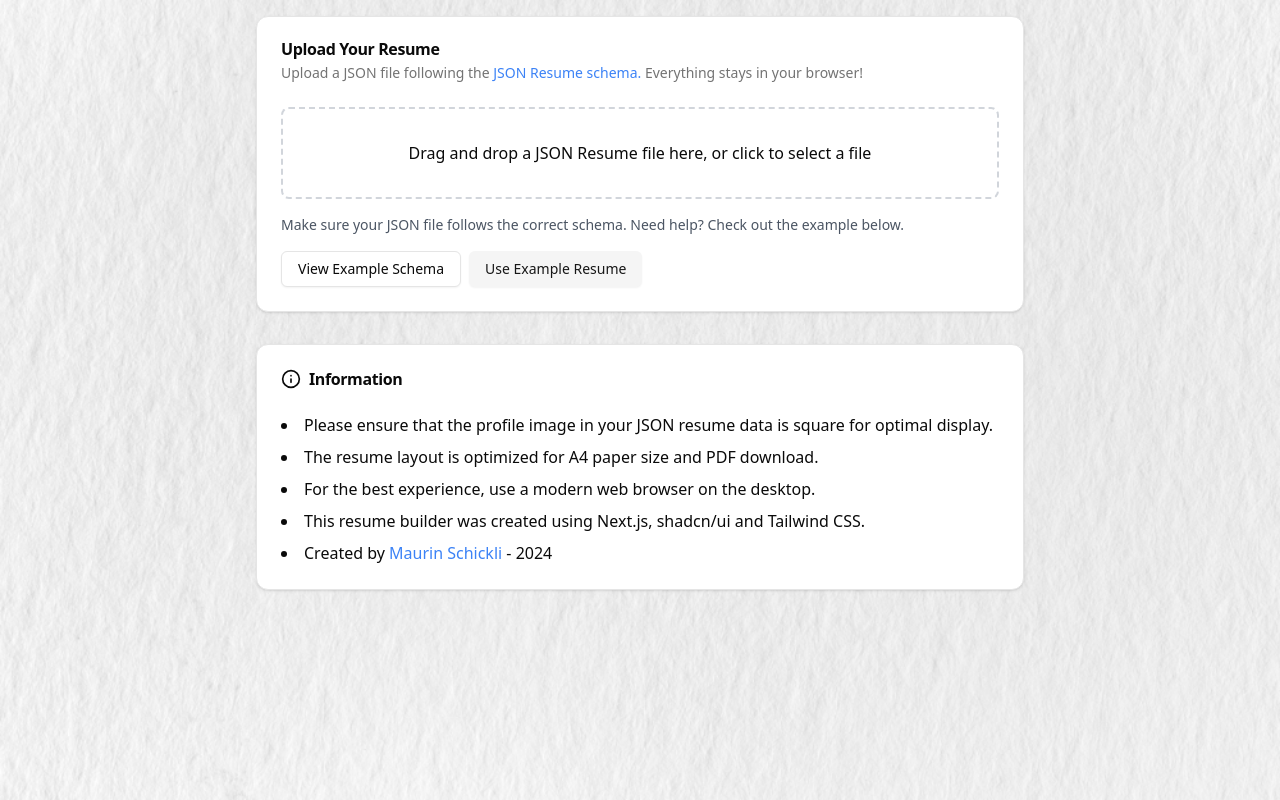
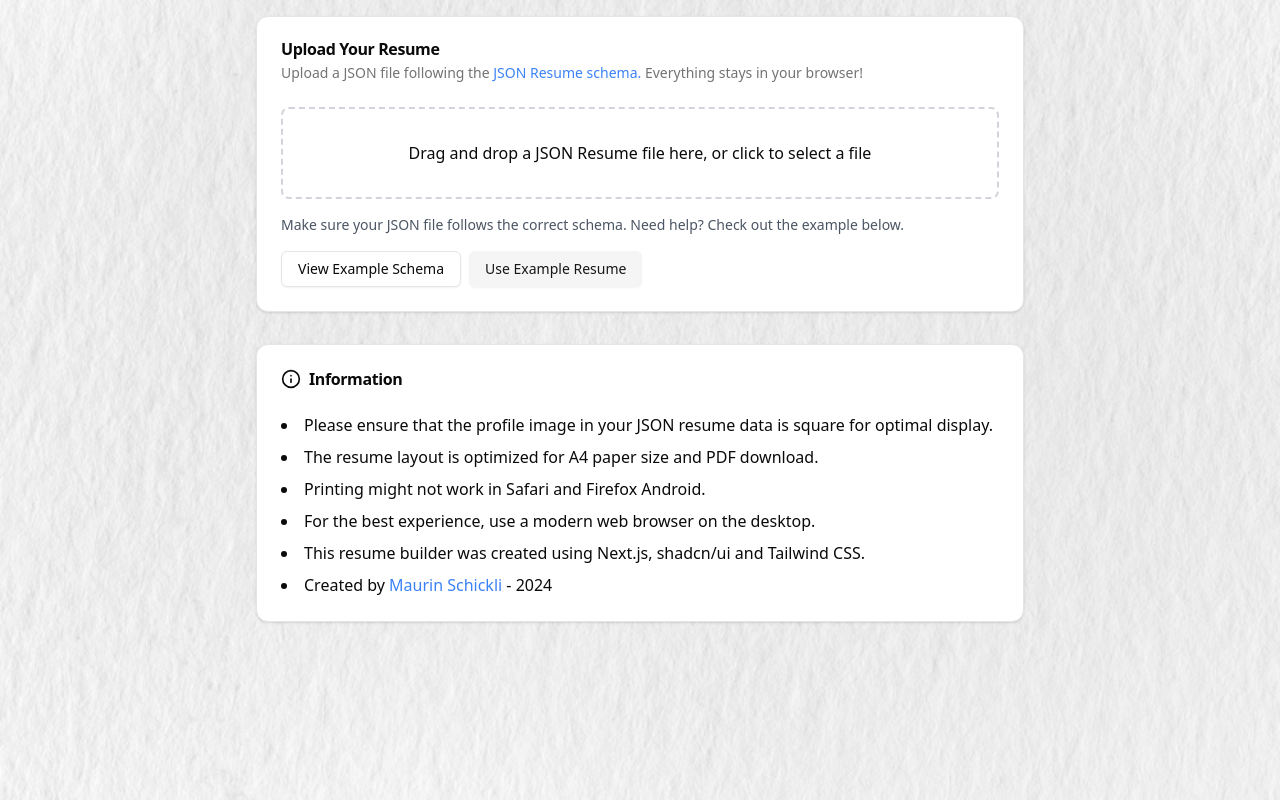
Before and after one commit to Schickli/resume, a Next.js app in the folder resume-builder/: page / in a window 1280 px wide. Built offline with nearby package versions, Linux system fonts and the light colour scheme.

Commit message:
More Information

```diff
--- a/resume-builder/components/information-section.tsx
+++ b/resume-builder/components/information-section.tsx
@@ -15,6 +15,7 @@ export function InformationSection() {
         <ul className="list-disc list-inside space-y-2">
           <li>Please ensure that the profile image in your JSON resume data is square for optimal display.</li>
           <li>The resume layout is optimized for A4 paper size and PDF download.</li>
+          <li>Printing might not work in Safari and Firefox Android.</li>
           <li>For the best experience, use a modern web browser on the desktop.</li>
           <li>This resume builder was created using Next.js, shadcn/ui and Tailwind CSS.</li>
           <li>Created by <a href="http://schickli.com" target="_blank" className="text-blue-500">Maurin Schickli</a> - {new Date().getFullYear()}</li>
```
